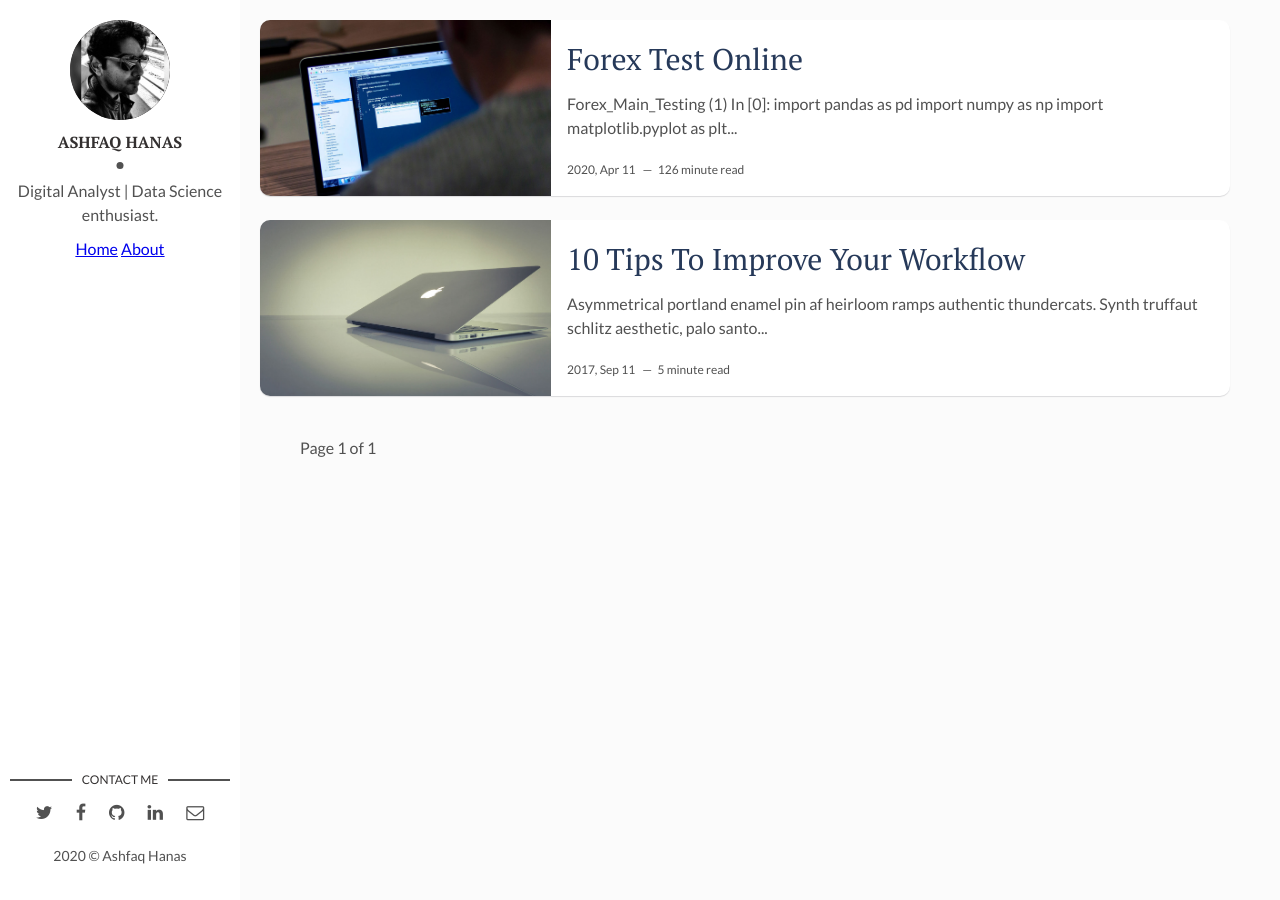
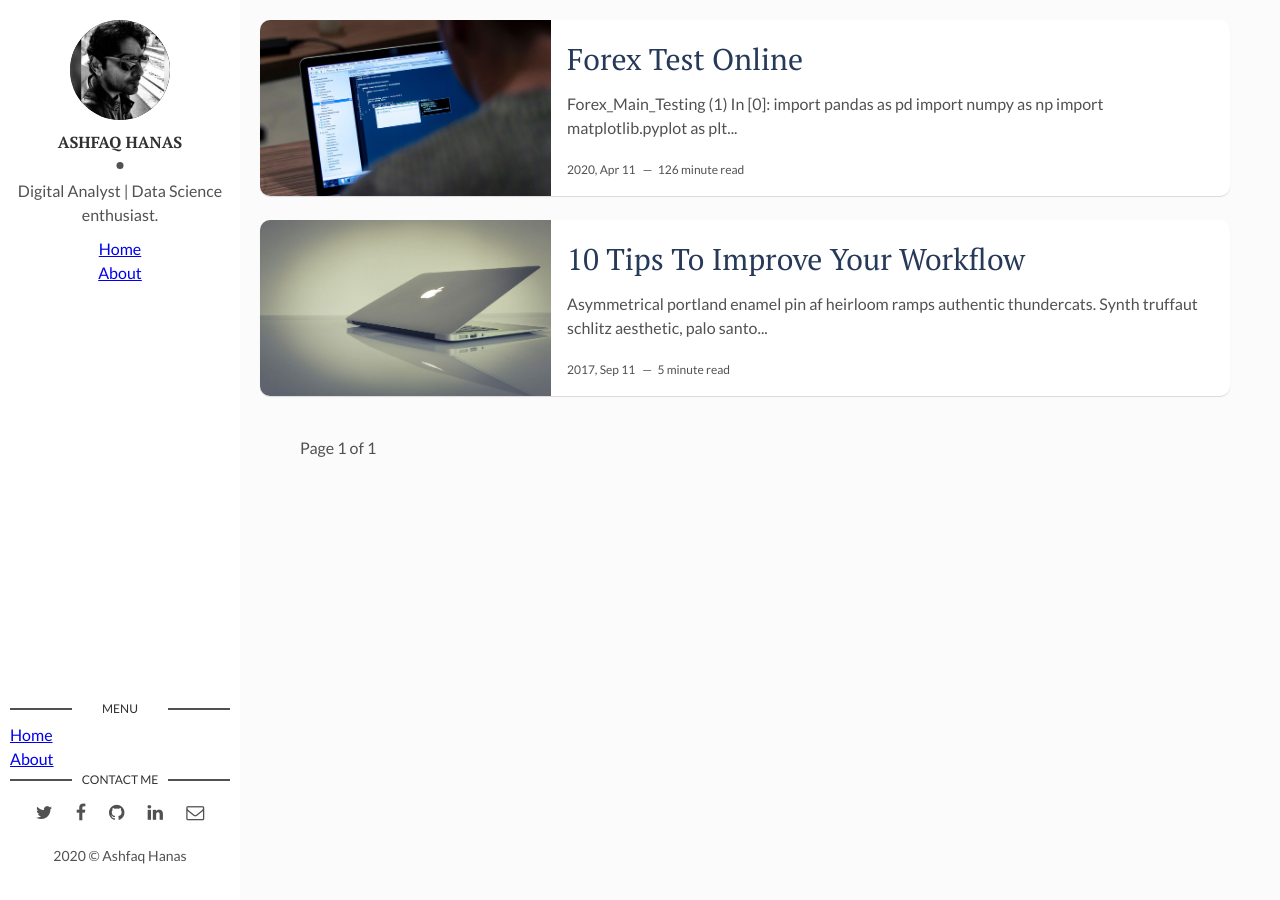
Before and after one commit to Ashfaq-Hanas/ashfaq-hanas.github.io, a Jekyll site: the page built from index.html, in a window 1280 px wide. Built offline with Jekyll 4.4.1, drawn with Linux system fonts in a browser that asks for light colours; the list of posts is cut into pages by our own code.

Commit message:
nav menu in sidebar v2

```diff
--- a/_layouts/main.html
+++ b/_layouts/main.html
@@ -10,12 +10,15 @@ layout: default
       </div>
       <div class="author-name">{{site.author}}</div>
       <p>{{site.about-author}}</p>
-      <a href="{{site.baseurl}}/">Home</a>
+      <a href="{{site.baseurl}}/">Home</a><br>
       <a href="{{site.baseurl}}/about">About</a>
     </div>
   </header> <!-- End Header -->
   <footer>
     <section class="contact">
+      <h3 class="contact-title">Menu</h3>
+      <a href="{{site.baseurl}}/">Home</a><br>
+      <a href="{{site.baseurl}}/about">About</a>
       <h3 class="contact-title">Contact me</h3>
       <ul>
         {% if site.social-twitter %}
```
